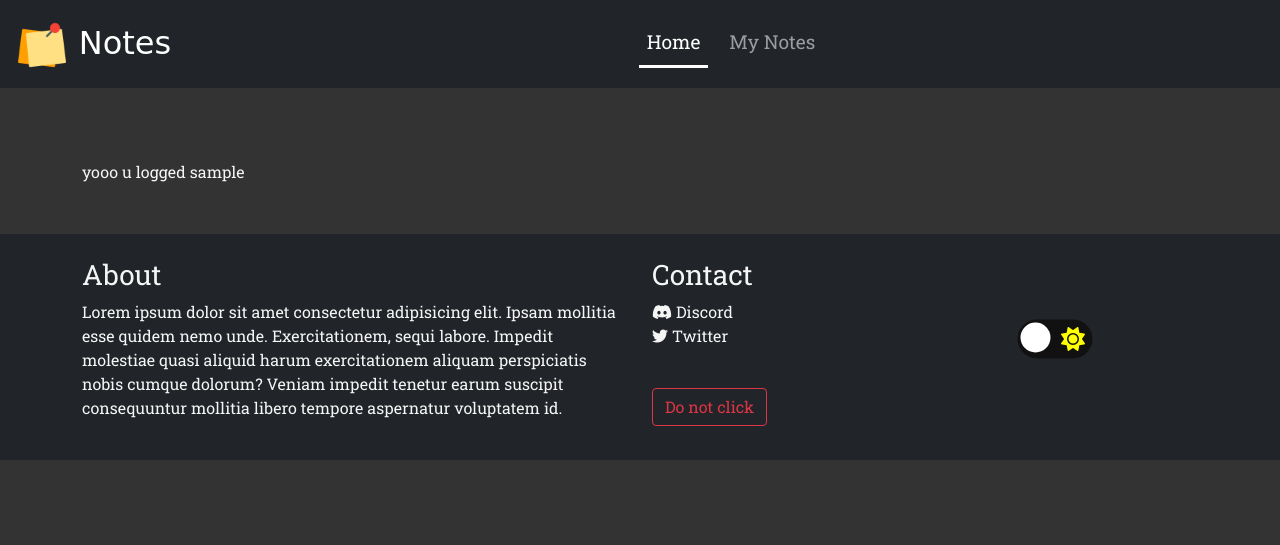
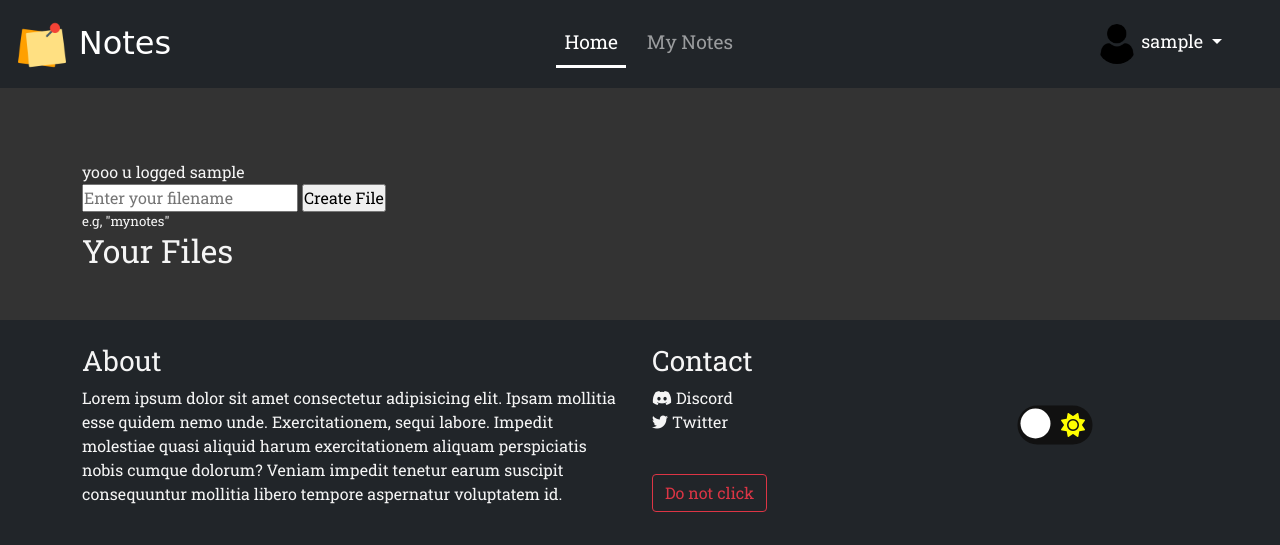
Before and after one commit to moosa817/notes, a Flask app: page / in a window 1280 px wide. Shown: the top 545 px of the page. Run offline with Flask 2, Linux system fonts and the light colour scheme; the visitor is signed in with stand-in values (Sample User, id 1); data comes from the database, SQL or seed files in the repository; both versions use the stored data as it was after the commit; some web fonts are replaced.

Commit message:
some more changed

```diff
--- a/app.py
+++ b/app.py
@@ -1,6 +1,7 @@
 from flask import Flask,render_template,request,redirect,url_for,session
 import re
 import mysql.connector
+import sqlite3
 import config
 import bcrypt
 # create flask app
@@ -9,10 +10,46 @@ app = Flask(__name__)
 app.secret_key = "super secret key"
 app.url_map.strict_slashes = False
 
-@app.route("/")
+@app.route("/",methods=["GET","POST"])
 def index():
+    if request.method == "POST":
+        filename = request.form['filename']
+        file_regex = "^[a-zA-Z0-9_.-]+$"
+        if re.match(file_regex, filename):
+            conn = sqlite3.connect("notes_data.db")
+            cur = conn.cursor()
+            username = session["username"]
+
+            res = cur.execute("SELECT * FROM editor WHERE username=:username AND filename=:filename", {"username":username, "filename":filename})
+
+            if not res.fetchall():
+                cur.execute("INSERT INTO editor (username, filename) VALUES (:username, :filename)", {"username":username, "filename":filename})
+                conn.commit()
+                conn.close()
+                session["files"].append(filename)
+
+                return render_template("index.html",username= session["username"],email = session["email"],verified=session["verified"],pfp=session["pfp"],success="File Created",files=session["files"])
+            else:
+                return render_template("index.html",username= session["username"],email = session["email"],verified=session["verified"],pfp=session["pfp"],error="File Already Exists",files=session["files"])
+        else:
+            return render_template("index.html",username= session["username"],email = session["email"],verified=session["verified"],pfp=session["pfp"],error="Enter a valid filename",files=session["files"])
+
     if session.get("username"):
-        return render_template("index.html",username = session["username"],email = session["email"],verified=session["verified"],pfp=session["pfp"])
+        username = session["username"]
+        conn = sqlite3.connect("notes_data.db")
+        cur = conn.cursor()
+        result = cur.execute("SELECT * FROM editor WHERE username=:username", {"username":username})
+
+        result = result.fetchall()
+        # print(result)
+
+        files = []
+        for i in result:
+            files.append(i[2])
+
+        session["files"] = files
+
+        return render_template("index.html",username = session["username"],email = session["email"],verified=session["verified"],pfp=session["pfp"],files=session["files"])
     else:
         return render_template("index.html")
 
@@ -23,7 +60,7 @@ def notes():
         editor_data = request.form["editordata"]
 
     if session.get("username"):
-        return render_template("notes.html",username = session["username"],email = session["email"],verified=session["verified"],pfp=session["pfp"])
+        return render_template("notes.html",username = session["username"],email = session["email"],verified=session["verified"],pfp=session["pfp"],files=session["files"])
     else:
         return render_template("notes.html")
 
@@ -166,6 +203,8 @@ def login():
                 session["verified"] = email_verifications[index]
                 session["pfp"] = pfps[index]
                 return redirect(url_for("index"))
+            else:
+                return render_template("login.html",error="Wrong password",umail=umail)
 
 
 
--- a/db.sql
+++ b/db.sql
@@ -6,3 +6,9 @@ CREATE TABLE IF NOT EXISTS `notes` (
     `pfp` varchar(255),
     `email_confirmation` varchar(255)
 )
+
+CREATE TABLE IF NOT EXISTS `editor` (
+    `id` int(11) NOT NULL PRIMARY KEY AUTO_INCREMENT,
+    `username` varchar(255) NOT NULL,
+    `editor_data` varchar(max)
+)
--- a/static/css/style.css
+++ b/static/css/style.css
@@ -179,6 +179,18 @@ nav {
   margin-bottom:20px;
   font-weight: bold;
 }
+.success-box{
+  /* success box color */
+  background-color: #4BB543;
+  text-align: center;
+  border-radius: 4px;
+  padding-top: 10px;
+  padding-bottom: 10px;
+  padding-left: 10px;
+  margin-bottom:20px;
+  font-weight: bold;
+}
+
 .note-toolbar{
   background-color: white !important;
 }
--- a/static/css/work.css
+++ b/static/css/work.css
@@ -148,11 +148,36 @@
 }
 
 .pfp-txt{
+  margin-right: 40px;
   color:white;
   text-decoration: none;
   font-size: 18px;
 }
-
+.pfp-txt:hover{
+  transition: 0.4s;
+  font-weight: bold;
+  color:white;
+  border-style: solid;
+  border-width: 3px;
+  border-top: #fff;
+  border-right: 0px;
+  border-left: 0px;
+}
+.logout-drop:hover{
+  background:rgb(214, 23, 23);
+  color:white;
+  transition: 0.9s;
+}
+.pe{
+  font-weight: lighter;
+  font-size: smaller;
+}
+.files{
+  margin-top:10px;
+  font-size: 20px;
+  border: 1px solid black;
+  padding:10px;
+}
 
 
 /*# sourceMappingURL=work.css.map */
--- a/static/js/main.js
+++ b/static/js/main.js
@@ -69,3 +69,9 @@ checkbox.addEventListener('change', ()=>{
 
 
 });
+
+
+
+if ( window.history.replaceState ) {
+  window.history.replaceState( null, null, window.location.href );
+}
--- a/templates/base.html
+++ b/templates/base.html
@@ -64,7 +64,6 @@
             {% if username %}
 
             <div class="pfp-box">
-            {% if pfp == 'Default' %}
             <!-- get fontawsome userprofile -->
 
 
@@ -75,15 +74,18 @@
               </a>
 
               <ul class="dropdown-menu">
-                <li><a class="dropdown-item" href="#">Action</a></li>
-                <li><a class="dropdown-item" href="#">Another action</a></li>
-                <li><a class="dropdown-item" href="#">Something else here</a></li>
+                <li><a class="dropdown-item" href="#">Profile</a></li>
+                <li><a class="dropdown-item" href="#">Change Password</a></li>
+                {% if verified == 'False' %}
+                <li><a class="dropdown-item" href="#">Verify Account</a></li>
+                {% endif %}
+                <hr>
+                <li><a class="logout-drop dropdown-item" href="/logout">Logout</a></li>
               </ul>
             </div>
 
 
           </div>
-          {% endif %}
             {% endif %}
         {% if not username %}
 
--- a/templates/index.html
+++ b/templates/index.html
@@ -13,6 +13,35 @@
 
 {% if username %}
 yooo u logged {{username}}
+{% if error %}
+<div class="error-box">
+  {{error}}
+</div>
+{% endif %}
+
+{% if success %}
+<div class="success-box">
+  {{success}}
+</div>
+{% endif %}
+
+<form method="POST">
+    <input type="text" name="filename" placeholder="Enter your filename">
+    <input type="submit" value="Create File">
+</form>
+<div class="pe">e.g, "mynotes"</div>
+
+
+<h2>Your Files</h2>
+{% for i in files %}
+
+<div class="files">
+{{i}}
+
+</div>
+{% endfor %}
+
+
 
 
 {% endif %}
--- a/templates/signup.html
+++ b/templates/signup.html
@@ -14,11 +14,6 @@
 
 
 <h1 class="heading1">Signup</h1>
-<script>
-  if ( window.history.replaceState ) {
-  window.history.replaceState( null, null, window.location.href );
-}
-</script>
 
 <form method="POST">
     <div class="mb-2">
```
Also changed, not shown: notes_data.db (added), static/img/Default.png (renamed from static/img/default.png).
